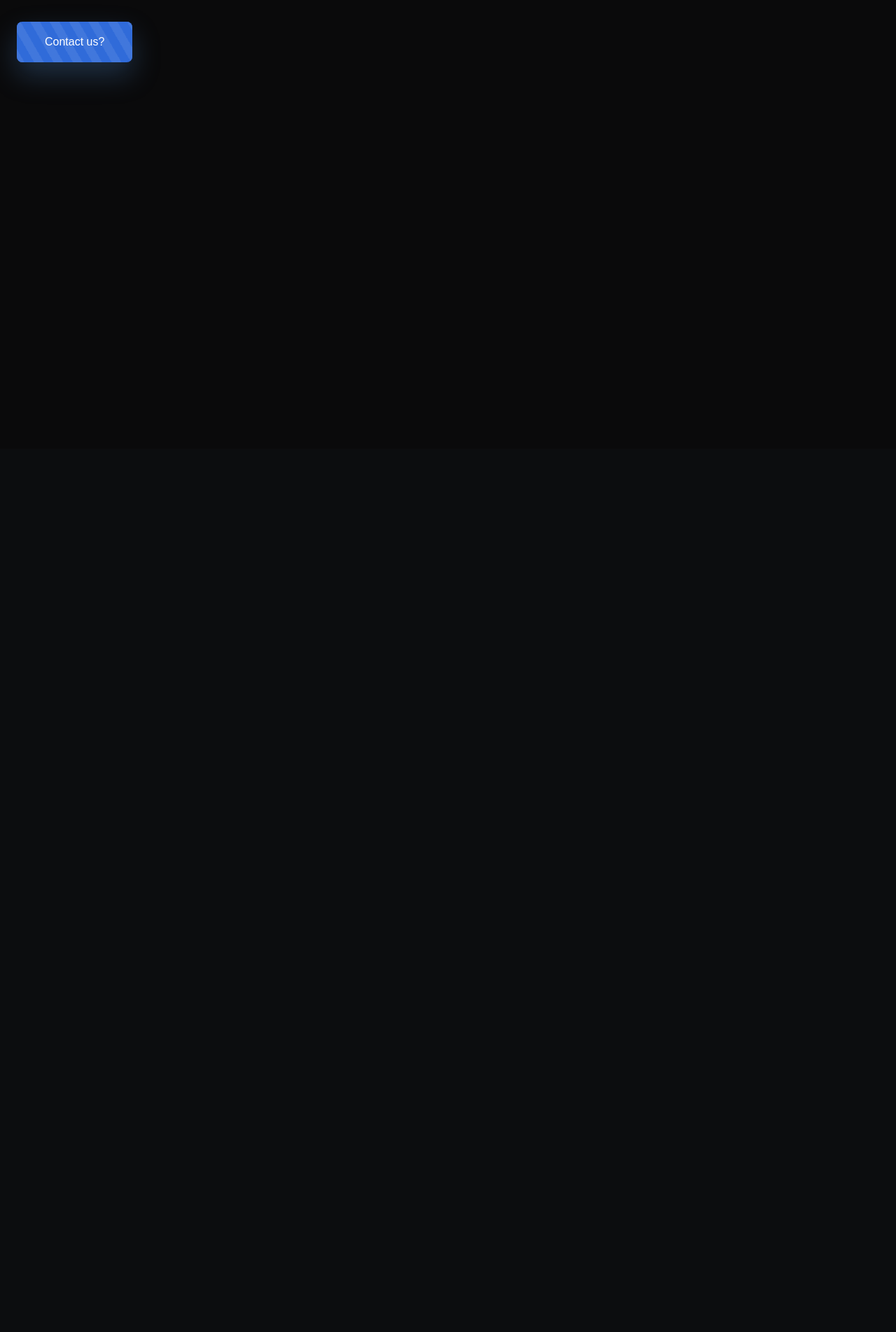
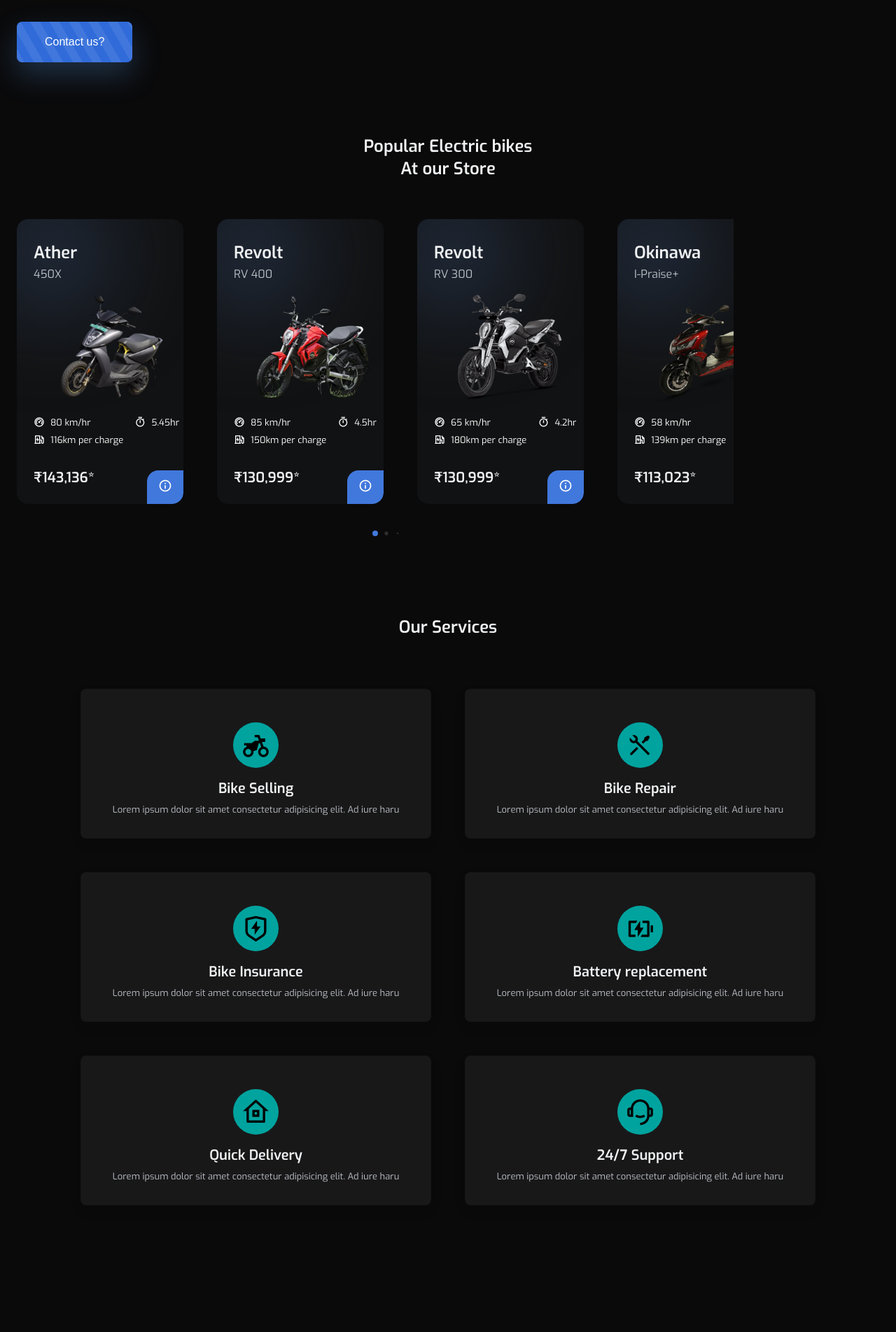
Before and after one commit to JayChavan-23/EV-2, a PHP site: page / in a window 1280 px wide. Shown: the part 1872-3775 px from the top of the page at 70% size. Before the commit the page ends 1990 px from the top, so only its background shows below. Run offline with PHP 8.4, Linux system fonts and the light colour scheme.

Commit message:
done till services

```diff
--- a/assets/css/styles.css
+++ b/assets/css/styles.css
@@ -15,6 +15,8 @@
   --white-color: #fff;
   --body-color: hsl(219, 4%, 4%);
   --container-color: hsl(219, 4%, 7%);
+  --box-shadow:0 .5rem 1rem rgba(0,0,0,.1);
+  --border:.1rem solid rgba(0,0,0,.1);
 
   /*========== Font and typography ==========*/
   /*.5rem = 8px | 1rem = 16px ...*/
@@ -120,6 +122,12 @@
 .shape__small{
   width: 300px;
   height: 300px;
+}
+
+.shape__smaller{
+  width: 180px;
+  height: 180px;
+  filter: blur(64px);
 }
 
 /*=============== HEADER & NAV ===============*/
@@ -416,6 +424,16 @@
 
 
 /*=============== BUTTON ===============*/
+
+.button{
+  display: inline-block;
+  background-color: var(--first-color);
+  color: var(--white-color);
+  padding: 1rem 2rem;
+  border-radius: .25rem;
+  font-size: var(--normal-font-size);
+  transition: .3s;
+}
 .button__loader{
   border: none;
   outline: none;
@@ -502,10 +520,146 @@
 
 
 /*=============== POPULAR ===============*/
+.popular__container{
+  padding-top: 1rem;
+}
+.popular__card{
+  position: relative;
+  width: 238px;
+  background-color: var(--container-color);
+  padding: 2rem 1.5rem 1.5rem;
+  border-radius: 1rem;
+  margin-bottom: 3.5rem;
+  overflow: hidden;
+}
+
+.popular__card .shape__smaller{
+  position: absolute;
+  top: -2.5rem;
+  left: -2.5rem;
+}
+.popular__title,
+.popular__subtitle,
+.popular__img{
+  position: relative;
+}
+
+.popular__title{
+  font-size: var(--h2-font-size);
+  margin-bottom: .25rem;
+}
+
+.popular__subtitle{
+  font-size: var(--normal-font-size);
+  color: var(--text-color);
+  font-weight: 400;
+}
+
+.popular__img{
+  width: 200px;
+  margin: .75rem 0 1rem 1rem;
+  transition: .3s;
+}
+
+.popular__data{
+  display: grid;
+  grid-template-columns: repeat(2,max-content);
+  gap: .5rem 1rem;
+  margin-bottom: 2rem;
+}
+.popular__data-group{
+  display: inline-flex;
+  align-items: center;
+  column-gap: .5rem;
+  font-size: var(--smaller-font-size);
+  color: var(--white-color);
+}
+
+.popular__data i{
+  font-size: 1rem;
+}
+
+.popular__price{
+  font-size: var(--h3-font-size);
+}
+.popular__button{
+  border: none;
+  outline: none;
+  padding: 0.75rem 1rem;
+  position: absolute;
+  right: 0;
+  bottom: 0;
+  border-radius: 1rem 0 1rem 0 ;
+  cursor: pointer;
+}
+.popular__button i{
+  font-size: 1.25rem;
+}
+
+.popular__card:hover .popular__img{
+  transform: translateY(-.50rem);
+}
+
+/* Swiper class */
+.swiper-pagination-bullet{
+  background:var(--text-color);
+}
+.swiper-pagination-bullet-active{
+  background-color:var(--first-color);
+}
 
 
-/* Swiper class */
+/*=============== services ===============*/
+.services .box-container{
+  padding: 2rem 9%;
+  display: grid;
+  grid-template-columns: repeat(auto-fit,minmax(20rem,1fr));
+  gap: 3rem;
 
+}
+
+.services .box-container .box{
+  text-align: center;
+  background: rgba(156, 156, 156, 0.103);
+  padding: 2rem;
+  border-radius: .5rem;
+  box-shadow: var(--box-shadow);
+  border:var(--border);
+  cursor: pointer;
+}
+
+.services .box-container .box i{
+  height: 6rem;
+  width: 6rem;
+  padding: .8rem;
+  line-height: 6rem;
+  font-size: 2.5rem;
+  color: black;
+  background: 	hsl(178, 100%, 32%);
+  border-radius: 50%;
+  margin-bottom: 1rem;
+}
+.services__description{
+  font-size: var(--small-font-size);
+  padding-top: .5rem;
+}
+
+.services .box-container .box p{
+  font-size: var(--smaller-font-size);
+
+}
+.services .box-container .box h3{
+  font-size:var(--h3-font-size);
+}
+
+.services .box-container .box:hover{
+  background: 	hsl(178, 100%, 32%);
+  transition: .5s;
+}
+.services .box-container .box:hover i{
+  background:var(--white-color);
+  transition: .5s;
+}
 
 
 /*=============== FEATURED ===============*/
@@ -534,9 +688,12 @@
 
 /*=============== BREAKPOINTS ===============*/
 /* For small devices */
+@media screen and (max-width: 320px) {
 
+}
+/* For medium devices */
+@media screen and (max-width: 320px) {
 
-/* For medium devices */
-
+}
 
 /* For large devices */
--- a/assets/js/main.js
+++ b/assets/js/main.js
@@ -38,7 +38,25 @@
 window.addEventListener('scroll', scrollHeader)
 
 /*=============== POPULAR SWIPER ===============*/
+let swiperPopular = new Swiper(".popular__container", {
+    loop:true,
+    spaceBetween:24,
+    slidesPerView:'auto',
+    grabCursor:true,
+    pagination: {
+      el: ".swiper-pagination",
+      dynamicBullets: true,
+    },
+    breakpoints: {
+        768:{
+            slidesPerView:3,
+        },
+        1024:{
+            spaceBetween:48,
+        },
+    },
 
+});
 
 /*=============== MIXITUP FILTER FEATURED ===============*/
 
--- a/index.html
+++ b/index.html
@@ -11,7 +11,7 @@
         <link href="https://cdn.jsdelivr.net/npm/remixicon@2.5.0/fonts/remixicon.css" rel="stylesheet">
 
         <!--=============== SWIPER CSS ===============-->
-        <link rel="stylesheet" href="">
+        <link rel="stylesheet" href="/assets/css/swiper-bundle.min.css">
 
         <!--=============== CSS ===============-->
         <link rel="stylesheet" href="/assets/css/styles.css">
@@ -159,13 +159,12 @@
                             consequuntur amet, quod sunt, perferendis ab? Cum eligendi
                             voluptate neque quisquam dolorum quo.
                         </p>
-                       <div class="button">
                         <button href="#" class="button__loader">
                             <span class="button__text">
                                 Contact us?
                             </span>
                         </button>
-                       </div>
+
 
 
                     </div>
@@ -174,10 +173,268 @@
 
             <!--==================== POPULAR ====================-->
             <section class="popular section" id="popular">
+                <h2 class="section__title">
+                    Popular Electric bikes <br> At our Store
+                </h2>
+                <div class="popular__container container swiper">
+                    <div class="swiper-wrapper">
+                        <article class="popular__card swiper-slide">
+                            <div class="shape shape__smaller"> </div>
 
+                                <h1 class="popular__title">Ather</h1>
+                                <h3 class="popular__subtitle">450X</h3>
+
+                                <img src="/assets/img/popular1.png" alt="" class="popular__img">
+
+                                <div class="popular__data">
+                                    <div class="popular__data-group">
+                                        <i class="ri-dashboard-2-line"></i> 80 km/hr
+
+                                    </div>
+                                    <div class="popular__data-group">
+                                        <i class="ri-timer-line"></i> 5.45hr
+                                    </div>
+                                    <div class="popular__data-group">
+                                        <i class="ri-charging-pile-line"></i>116km per charge
+                                    </div>
+                                </div>
+
+                                <h3 class="popular__price">₹143,136*</h3>
+                                <button class="button popular__button">
+                                    <i class="ri-information-line"></i>
+                                </button>
+
+                        </article>
+                        <article class="popular__card swiper-slide">
+                            <div class="shape shape__smaller"> </div>
+
+                                <h1 class="popular__title">Revolt</h1>
+                                <h3 class="popular__subtitle">RV 400</h3>
+
+                                <img src="/assets/img/popular2.png" alt="" class="popular__img">
+
+                                <div class="popular__data">
+                                    <div class="popular__data-group">
+                                        <i class="ri-dashboard-2-line"></i> 85 km/hr
+
+                                    </div>
+                                    <div class="popular__data-group">
+                                        <i class="ri-timer-line"></i> 4.5hr
+                                    </div>
+                                    <div class="popular__data-group">
+                                        <i class="ri-charging-pile-line"></i>150km per charge
+                                    </div>
+                                </div>
+
+                                <h3 class="popular__price">₹130,999*</h3>
+                                <button class="button popular__button">
+                                    <i class="ri-information-line"></i>
+                                </button>
+
+                        </article>
+                        <article class="popular__card swiper-slide">
+                            <div class="shape shape__smaller"> </div>
+
+                                <h1 class="popular__title">Revolt</h1>
+                                <h3 class="popular__subtitle">RV 300</h3>
+
+                                <img src="/assets/img/popular3.png" alt="" class="popular__img">
+
+                                <div class="popular__data">
+                                    <div class="popular__data-group">
+                                        <i class="ri-dashboard-2-line"></i> 65 km/hr
+
+                                    </div>
+                                    <div class="popular__data-group">
+                                        <i class="ri-timer-line"></i> 4.2hr
+                                    </div>
+                                    <div class="popular__data-group">
+                                        <i class="ri-charging-pile-line"></i>180km per charge
+                                    </div>
+                                </div>
+
+                                <h3 class="popular__price">₹130,999*</h3>
+                                <button class="button popular__button">
+                                    <i class="ri-information-line"></i>
+                                </button>
+
+                        </article>
+                        <article class="popular__card swiper-slide">
+                            <div class="shape shape__smaller"> </div>
+
+                                <h1 class="popular__title">Okinawa </h1>
+                                <h3 class="popular__subtitle">I-Praise+</h3>
+
+                                <img src="/assets/img/popular4.png" alt="" class="popular__img">
+
+                                <div class="popular__data">
+                                    <div class="popular__data-group">
+                                        <i class="ri-dashboard-2-line"></i> 58 km/hr
+
+                                    </div>
+                                    <div class="popular__data-group">
+                                        <i class="ri-timer-line"></i> 4-5hr
+                                    </div>
+                                    <div class="popular__data-group">
+                                        <i class="ri-charging-pile-line"></i>139km per charge
+                                    </div>
+                                </div>
+
+                                <h3 class="popular__price">₹113,023*</h3>
+                                <button class="button popular__button">
+                                    <i class="ri-information-line"></i>
+                                </button>
+
+                        </article>
+                        <article class="popular__card swiper-slide">
+                            <div class="shape shape__smaller"> </div>
+
+                                <h1 class="popular__title">Hero</h1>
+                                <h3 class="popular__subtitle">Electric Dash</h3>
+
+                                <img src="/assets/img/popular5.png" alt="" class="popular__img">
+
+                                <div class="popular__data">
+                                    <div class="popular__data-group">
+                                        <i class="ri-dashboard-2-line"></i> 25 km/hr
+
+                                    </div>
+                                    <div class="popular__data-group">
+                                        <i class="ri-timer-line"></i> 7-8hr
+                                    </div>
+                                    <div class="popular__data-group">
+                                        <i class="ri-charging-pile-line"></i>60km per charge
+                                    </div>
+                                </div>
+
+                                <h3 class="popular__price">₹55,000*</h3>
+                                <button class="button popular__button">
+                                    <i class="ri-information-line"></i>
+                                </button>
+
+                        </article>
+                        <article class="popular__card swiper-slide">
+                            <div class="shape shape__smaller"> </div>
+
+                                <h1 class="popular__title">Bajaj </h1>
+                                <h3 class="popular__subtitle">Chetak</h3>
+
+                                <img src="/assets/img/popular6.png" alt="" class="popular__img">
+
+                                <div class="popular__data">
+                                    <div class="popular__data-group">
+                                        <i class="ri-dashboard-2-line"></i> 80 km/hr
+
+                                    </div>
+                                    <div class="popular__data-group">
+                                        <i class="ri-timer-line"></i> 5hr
+                                    </div>
+                                    <div class="popular__data-group">
+                                        <i class="ri-charging-pile-line"></i>95km per charge
+                                    </div>
+                                </div>
+
+                                <h3 class="popular__price">₹134,814*</h3>
+                                <button class="button popular__button">
+                                    <i class="ri-information-line"></i>
+                                </button>
+
+                        </article>
+                        <article class="popular__card swiper-slide">
+                            <div class="shape shape__smaller"> </div>
+
+                                <h1 class="popular__title">TVS</h1>
+                                <h3 class="popular__subtitle">iQube</h3>
+
+                                <img src="/assets/img/popular7.png" alt="" class="popular__img">
+
+                                <div class="popular__data">
+                                    <div class="popular__data-group">
+                                        <i class="ri-dashboard-2-line"></i> 78 km/hr
+
+                                    </div>
+                                    <div class="popular__data-group">
+                                        <i class="ri-timer-line"></i> 6hr
+                                    </div>
+                                    <div class="popular__data-group">
+                                        <i class="ri-charging-pile-line"></i>100km per charge
+                                    </div>
+                                </div>
+
+                                <h3 class="popular__price">₹165,000*</h3>
+                                <button class="button popular__button">
+                                    <i class="ri-information-line"></i>
+                                </button>
+
+                        </article>
+                        <article class="popular__card swiper-slide">
+                            <div class="shape shape__smaller"> </div>
+
+                                <h1 class="popular__title">Ola</h1>
+                                <h3 class="popular__subtitle">S1 Pro</h3>
+
+                                <img src="/assets/img/popular8.png" alt="" class="popular__img">
+
+                                <div class="popular__data">
+                                    <div class="popular__data-group">
+                                        <i class="ri-dashboard-2-line"></i> 115 km/hr
+
+                                    </div>
+                                    <div class="popular__data-group">
+                                        <i class="ri-timer-line"></i> 6.5hr
+                                    </div>
+                                    <div class="popular__data-group">
+                                        <i class="ri-charging-pile-line"></i>135km per charge
+                                    </div>
+                                </div>
+
+                                <h3 class="popular__price">₹139,999*</h3>
+                                <button class="button popular__button">
+                                    <i class="ri-information-line"></i>
+                                </button>
+
+                        </article>
+                    </div>
+
+                    <div class="swiper-pagination"></div>
+                </div>
             </section>
-
-            <!--==================== FEATURES ====================-->
+            <!--==================== services ====================-->
+            <section class="services section" id="services">
+                <h1 class="section__title">Our Services</h1>
+                <div class="box-container">
+                    <div class="box">
+                        <i class="ri-motorbike-fill"></i>
+                        <h3>Bike Selling</h3>
+                        <p class="services__description">Lorem ipsum dolor sit amet consectetur adipisicing elit. Ad iure haru</p>
+                    </div>
+                    <div class="box">
+                        <i class="ri-tools-line"></i>
+                        <h3>Bike Repair</h3>
+                        <p class="services__description">Lorem ipsum dolor sit amet consectetur adipisicing elit. Ad iure haru</p>
+                    </div>
+                    <div class="box">
+                        <i class="ri-shield-flash-line"></i>
+                        <h3>Bike Insurance</h3>
+                        <p class="services__description">Lorem ipsum dolor sit amet consectetur adipisicing elit. Ad iure haru</p>
+                    </div>
+                    <div class="box">
+                        <i class="ri-battery-charge-line"></i>
+                        <h3>Battery replacement</h3>
+                        <p class="services__description">Lorem ipsum dolor sit amet consectetur adipisicing elit. Ad iure haru</p>
+                    </div>
+                    <div class="box">
+                        <i class="ri-home-8-line"></i>
+                        <h3>Quick Delivery</h3>
+                        <p class="services__description">Lorem ipsum dolor sit amet consectetur adipisicing elit. Ad iure haru</p>
+                    </div>
+                    <div class="box">
+                        <i class="ri-customer-service-2-line"></i>
+                        <h3>24/7 Support</h3>
+                        <p class="services__description">Lorem ipsum dolor sit amet consectetur adipisicing elit. Ad iure haru</p>
+                    </div>
+                </div>
+            </section>
 
             <!--==================== FEATURED ====================-->
             <section class="featured section" id="featured">
@@ -208,7 +465,7 @@
         <script src=""></script>
 
         <!--=============== SWIPER JS ===============-->
-        <script src=""></script>
+        <script src="/assets/js/swiper-bundle.min.js"></script>
 
         <!--=============== MIXITUP JS ===============-->
         <script src=""></script>
```
Also changed, not shown: assets/img/popular1.png, assets/img/popular2.png, assets/img/popular4.png, assets/img/popular5.png, assets/img/popular6.png, assets/img/popular7.png, assets/img/popular8.png.
